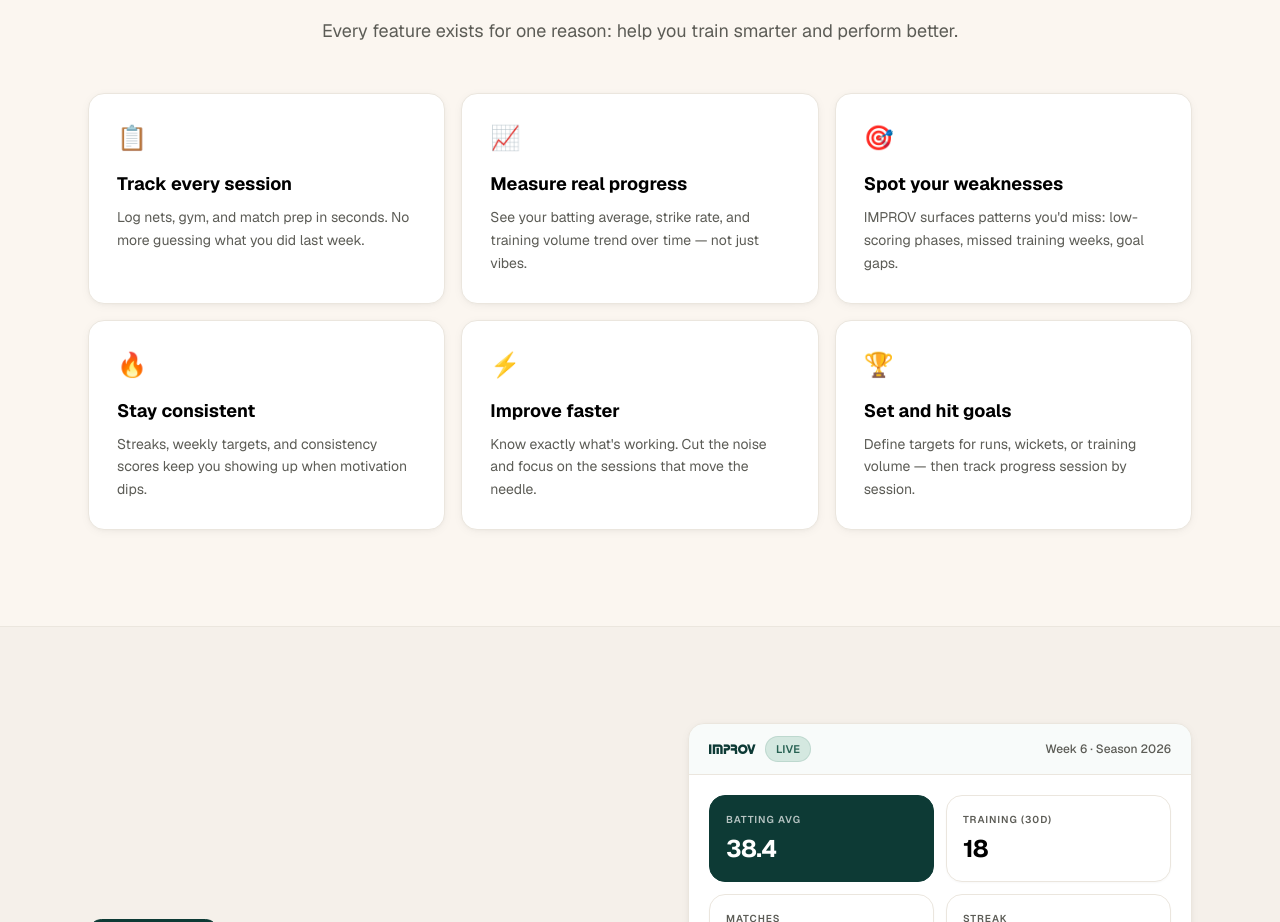
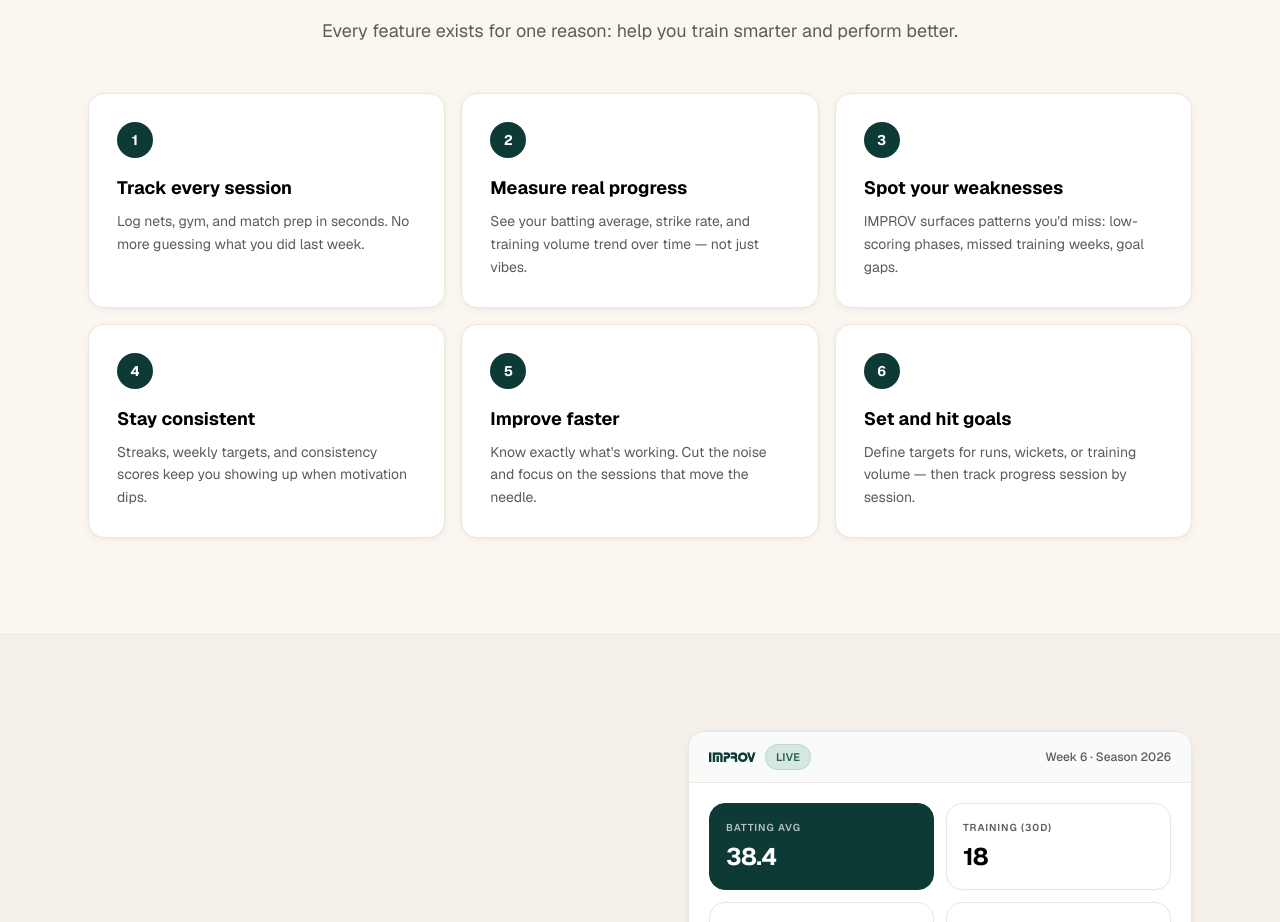
Before and after one commit to Da1jeetSingh/improvfit.new, a Next.js app: page / in a window 1280 px wide. Shown: the part 2876-3798 px from the top of the page. Built offline with nearby package versions, Linux system fonts and the light colour scheme; no server answers.

Commit message:
Replace emoji icons with numbered badges on benefit cards
Co-authored-by: DaljeetSingh <Da1jeetSingh@users.noreply.github.com>

```diff
--- a/components/landing/landing-page.tsx
+++ b/components/landing/landing-page.tsx
@@ -20,37 +20,31 @@ const benefits = [
     title: "Track every session",
     description:
       "Log nets, gym, and match prep in seconds. No more guessing what you did last week.",
-    icon: "📋",
   },
   {
     title: "Measure real progress",
     description:
       "See your batting average, strike rate, and training volume trend over time — not just vibes.",
-    icon: "📈",
   },
   {
     title: "Spot your weaknesses",
     description:
       "IMPROV surfaces patterns you'd miss: low-scoring phases, missed training weeks, goal gaps.",
-    icon: "🎯",
   },
   {
     title: "Stay consistent",
     description:
       "Streaks, weekly targets, and consistency scores keep you showing up when motivation dips.",
-    icon: "🔥",
   },
   {
     title: "Improve faster",
     description:
       "Know exactly what's working. Cut the noise and focus on the sessions that move the needle.",
-    icon: "⚡",
   },
   {
     title: "Set and hit goals",
     description:
       "Define targets for runs, wickets, or training volume — then track progress session by session.",
-    icon: "🏆",
   },
 ] as const;
 
@@ -421,10 +415,10 @@ export function LandingPage() {
             description="Every feature exists for one reason: help you train smarter and perform better."
           />
           <div className="mt-12 grid gap-4 sm:grid-cols-2 lg:grid-cols-3">
-            {benefits.map((benefit) => (
+            {benefits.map((benefit, index) => (
               <div key={benefit.title} className="ds-surface p-6 sm:p-7">
-                <span className="text-2xl" aria-hidden>
-                  {benefit.icon}
+                <span className="flex h-9 w-9 items-center justify-center rounded-xl bg-green-deep text-sm font-bold text-white">
+                  {index + 1}
                 </span>
                 <h3 className="mt-4 text-lg font-bold text-foreground">
                   {benefit.title}
```
